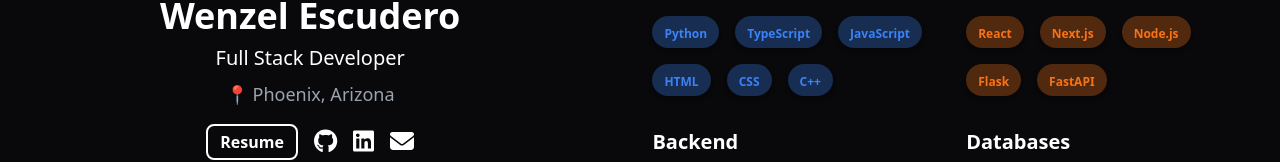
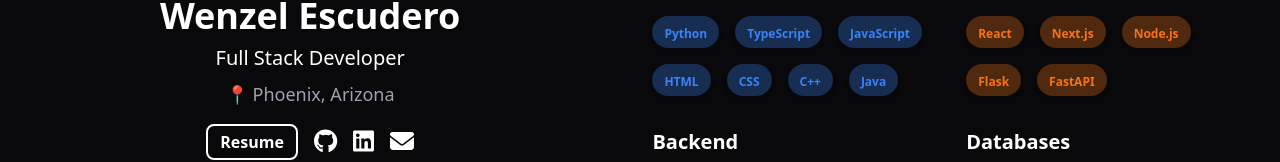
Before and after one commit to wnzel/Portfolio, a React (Vite) app: page / in a window 1280 px wide. Shown: the part 340-502 px from the top of the page. Built offline with nearby package versions, Linux system fonts and the light colour scheme.

Commit message:
Updated Skills

```diff
--- a/src/components/Skills.jsx
+++ b/src/components/Skills.jsx
@@ -4,7 +4,15 @@
   const skills = [
     {
       category: "Languages",
-      items: ["Python", "TypeScript", "JavaScript", "HTML", "CSS", "C++"],
+      items: [
+        "Python",
+        "TypeScript",
+        "JavaScript",
+        "HTML",
+        "CSS",
+        "C++",
+        "Java",
+      ],
       color: "bg-blue-500",
       textColor: "text-blue-500",
     },
```
